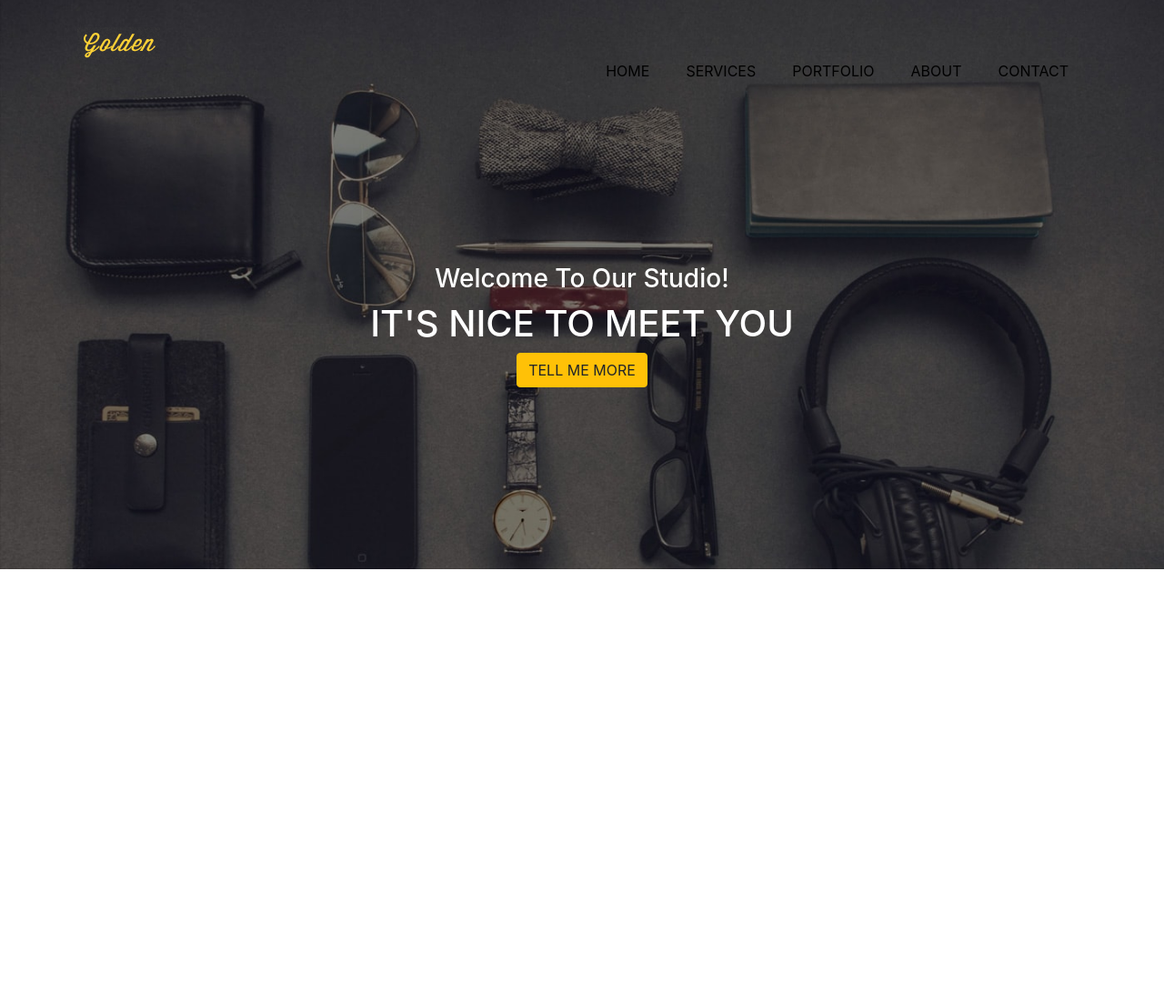
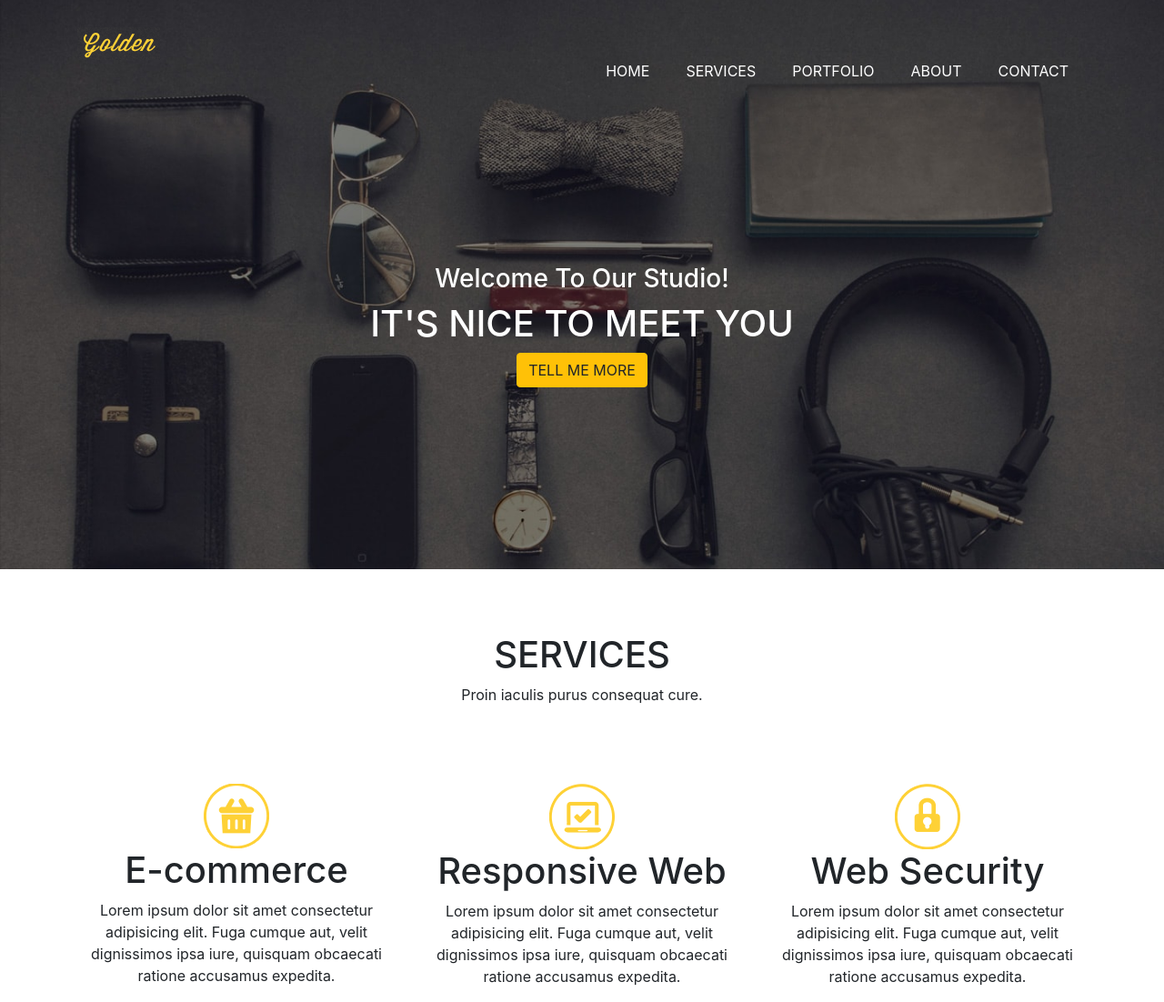
Before and after one commit to Adriansiwiak/project4kodilla, a website: page index.html in a window 1280 px wide. Shown: the whole page at 91% size. Before the commit the page ends 800 px from the top, so only its background shows below. Drawn offline with nearby package versions, Linux system fonts and the light colour scheme.

Commit message:
Add section services

```diff
--- a/index.html
+++ b/index.html
@@ -14,7 +14,7 @@
 <body>
 
     <section class="spalsh">
-        <div class="back">
+        <div class="background">
             <div class="container">
                 <div class="header">
                     <div class="brand">
@@ -56,6 +56,38 @@
             </div>
         </div>
     </section>
+    <section class="services">
+        <div class="container">
+            <div class="title">
+                <h1> SERVICES</h1>
+                <p>Proin iaculis purus consequat cure.</p>
+            </div>
+            <div class="row list">
+                <div class="col-xl-4 serv serv1">
+                    <img src="/images/basked-min.png">
+                    <h1>E-commerce</h1>
+                    <p>Lorem ipsum dolor sit amet consectetur adipisicing elit.
+                        Fuga cumque aut, velit dignissimos ipsa iure,
+                        quisquam obcaecati ratione accusamus expedita.</p>
+                </div>
+                <div class="col-xl-4 serv serv2">
+                    <img src="/images/RWD-min.png">
+                    <h1>Responsive Web</h1>
+                    <p>Lorem ipsum dolor sit amet consectetur adipisicing elit.
+                        Fuga cumque aut, velit dignissimos ipsa iure,
+                        quisquam obcaecati ratione accusamus expedita.</p>
+                </div>
+                <div class="col-xl-4 serv serv3">
+                    <img src="/images/security-min.png">
+                    <h1>Web Security</h1>
+                    <p>Lorem ipsum dolor sit amet consectetur adipisicing elit.
+                        Fuga cumque aut, velit dignissimos ipsa iure,
+                        quisquam obcaecati ratione accusamus expedita.</p>
+                </div>
+
+            </div>
+        </div>
+    </section>
 
 </body>
 
--- a/sass/style.scss
+++ b/sass/style.scss
@@ -8,7 +8,7 @@ $btn-color:#fed136;
 }
 .nav-item{
   padding: 20px;
-  color: black;
+  color: white;
 }
 .nav-item:hover{
   color: grey;
@@ -23,7 +23,7 @@ $btn-color:#fed136;
   padding: 200px 0 200px;
   text-align: center;
 }
-.back{
+.background{
 background: url(/images/Splash-min.jpg);
 background-position: center;
 background-size: cover;
@@ -32,3 +32,13 @@ position: relative;
 .main-text1, .main-text2{
   color: white;
 }
+/* Services*/
+.title{
+  position: relative;
+  padding: 70px 0 70px;
+  text-align: center;
+}
+.serv{
+  position: relative;
+  text-align: center;
+}
```
Also changed, not shown: css/style.css, 1 other file.
